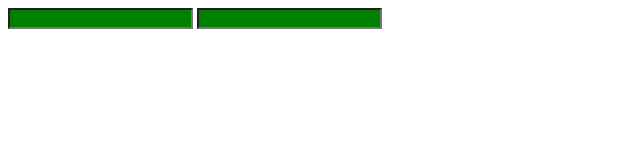
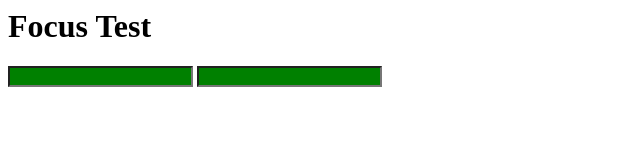
Before and after one commit to paulirwin/htmltest, a plain HTML site: page focus.html in a window 1280 px wide. Shown: the whole page, without its empty margins (0-640 px from the left). Drawn offline with Linux system fonts and the light colour scheme.

Commit message:
Update focus.html

```diff
--- a/focus.html
+++ b/focus.html
@@ -11,6 +11,7 @@
     </style>
   </head>
   <body>
+    <h1>Focus Test</h1>
     <input type="text" />
     <input type="text" />
   </body>
```
